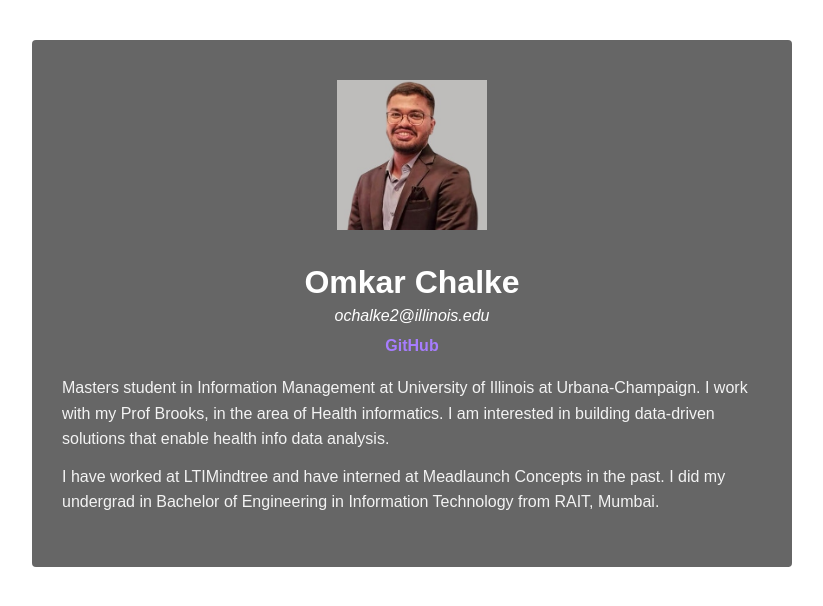
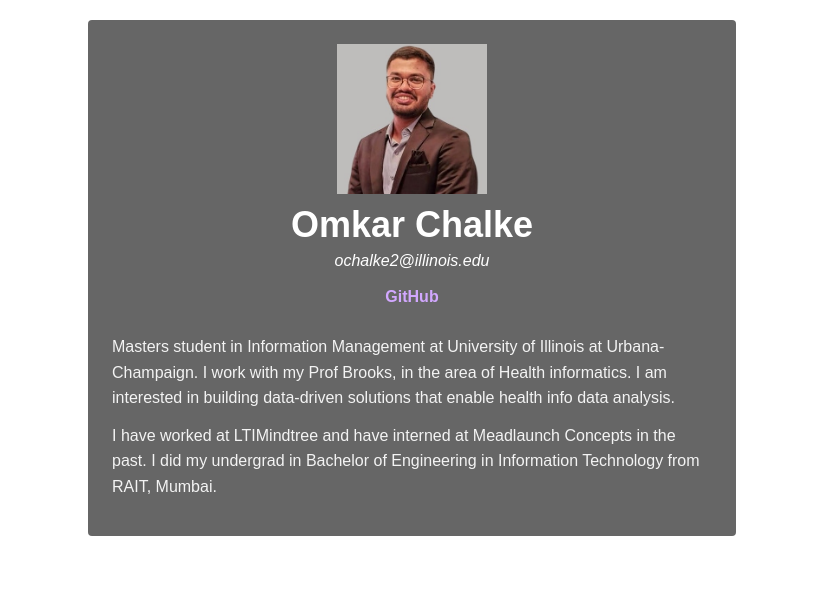
Before and after one commit to omkarvchalke/MP0, a website built with webpack: page src/index.html in a window 1280 px wide. Shown: the whole page, without its empty margins (228-1051 px from the left). Built offline with nearby package versions, Linux system fonts and the light colour scheme; files whose address does not match are found by name.

Commit message:
Update main.css

```diff
--- a/src/css/main.css
+++ b/src/css/main.css
@@ -1,52 +1,43 @@
 body {
   background-color: white;
   font-family: Arial, sans-serif;
+  text-align: center;
   margin: 0;
-  padding: 40px;
-  display: flex;
-  justify-content: center;
+  padding: 20px;
 }
-
 .card {
   background-color: #666666;
   color: white;
-  max-width: 700px;
-  padding: 40px 30px;
+  max-width: 600px;
+  margin: 0 auto;
+  padding: 24px;
   text-align: center;
   border-radius: 4px;
 }
-
 .card img {
   width: 150px;
   height: 150px;
   border-radius: 0;
   object-fit: cover;
-  margin-bottom: 20px;
+  display: block;
+  margin: 0 auto 10px;
 }
-
 h1 {
   margin: 10px 0 6px;
-  font-size: 32px;
-  font-weight: bold;
+  font-size: 36px;
 }
-
 .email {
   font-style: italic;
-  margin: 4px 0 12px;
+  margin: 4px 0 10px;
 }
-
 a {
-  color: #a77dff;
+  color: #d2a8ff;
   text-decoration: none;
   font-weight: bold;
-  display: block;
-  margin: 8px 0 20px;
+  display: inline-block;
+  margin: 8px 0 16px;
 }
-
-a:hover {
-  text-decoration: underline;
-}
-
+a:hover { text-decoration: underline; }
 .bio {
   text-align: left;
   line-height: 1.6;
```
